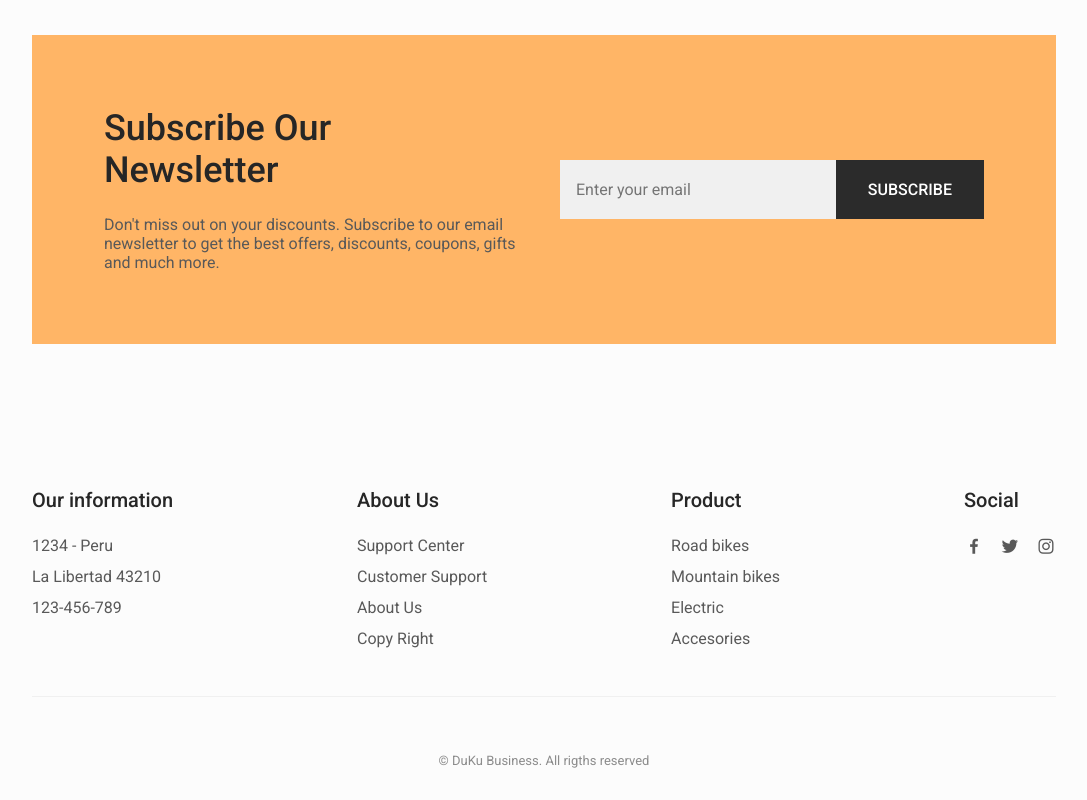
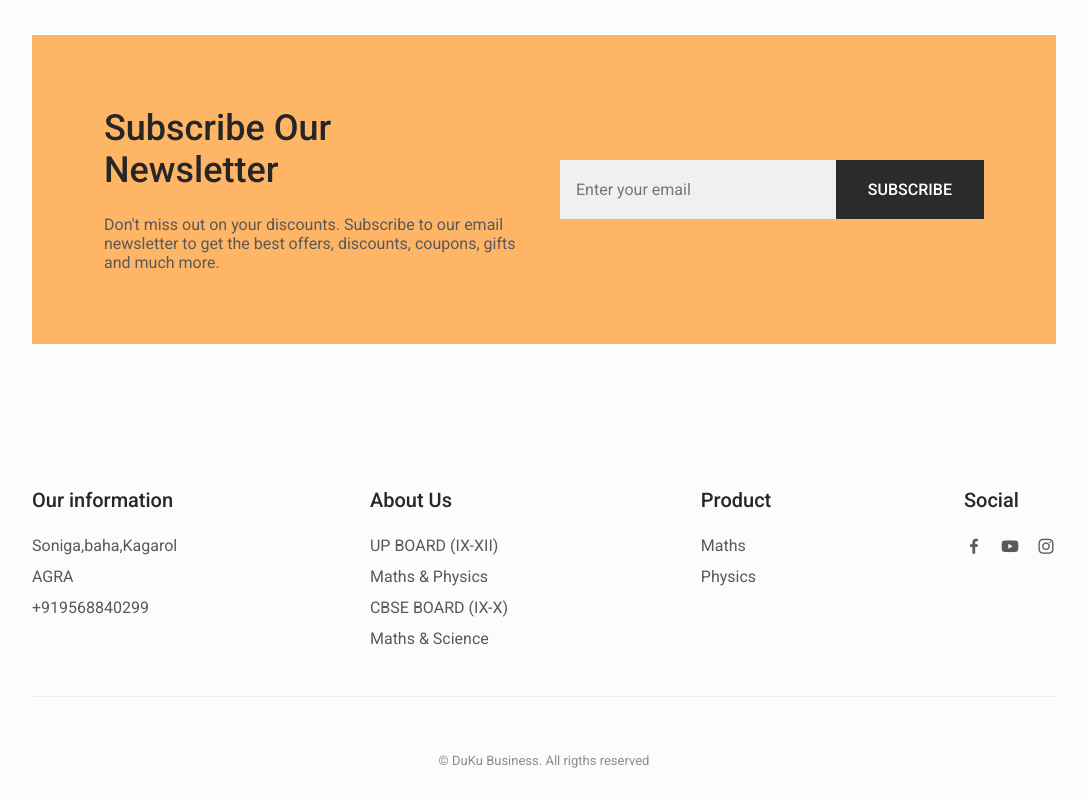
Before and after one commit to DevUpreti0/nmcoachingrealsite, a plain HTML site: page index.html in a window 1280 px wide. Shown: the part 4263-5063 px from the top of the page, without its empty margins (96-1183 px from the left). Drawn offline with nearby package versions, Linux system fonts and the light colour scheme.

Commit message:
Update index.html

```diff
--- a/index.html
+++ b/index.html
@@ -5,8 +5,8 @@
         <meta name="viewport" content="width=device-width, initial-scale=1.0">
 
         <!--=============== FAVICON ===============-->
-      <script async src="https://pagead2.googlesyndication.com/pagead/js/adsbygoogle.js?client=ca-pub-2157700419565527"
-     crossorigin="anonymous"></script>
+        <script async src="https://pagead2.googlesyndication.com/pagead/js/adsbygoogle.js?client=ca-pub-2157700419565527"
+        crossorigin="anonymous"></script>
 
         <!--=============== BOXICONS ===============-->
         <link rel="stylesheet" href="https://cdn.jsdelivr.net/npm/boxicons@latest/css/boxicons.min.css">
@@ -368,7 +368,7 @@
                                 <h3 class="testimonial__date">March 27. 2021</h3>
 
                                 <div class="testimonial__perfil">
-                                    <img src="assets/img/testimonial1.jpg" alt="" class="testimonial__perfil-img">
+                                    <img src="https://cdn.discordapp.com/attachments/933567614310027336/986199408846721064/WhatsApp_Image_2022-06-14_at_2.50.24_PM-removebg-preview.png" alt="" class="testimonial__perfil-img">
 
                                     <div class="testimonial__perfil-data">
                                         <span class="testimonial__perfil-name">Lee Doe</span>
@@ -529,9 +529,9 @@
                     <h3 class="footer__title">Our information</h3>
 
                     <ul class="footer__list">
-                        <li>1234 - Peru</li>
-                        <li>La Libertad 43210</li>
-                        <li>123-456-789</li>
+                        <li>Soniga,baha,Kagarol</li>
+                        <li>AGRA</li>
+                        <li>+919568840299</li>
                     </ul>
                 </div>
                 <div class="footer__content">
@@ -539,16 +539,16 @@
 
                     <ul class="footer__links">
                         <li>
-                            <a href="#" class="footer__link">Support Center</a>
+                            <a href="#" class="footer__link">UP BOARD (IX-XII)</a>
                         </li>
                         <li>
-                            <a href="#" class="footer__link">Customer Support</a>
+                            <a href="#" class="footer__link">Maths & Physics</a>
                         </li>
                         <li>
-                            <a href="#" class="footer__link">About Us</a>
+                            <a href="#" class="footer__link">CBSE BOARD (IX-X)</a>
                         </li>
                         <li>
-                            <a href="#" class="footer__link">Copy Right</a>
+                            <a href="#" class="footer__link">Maths & Science</a>
                         </li>
                     </ul>
                 </div>
@@ -558,16 +558,16 @@
 
                     <ul class="footer__links">
                         <li>
-                            <a href="#" class="footer__link">Road bikes</a>
+                            <a href="#" class="footer__link">Maths</a>
                         </li>
                         <li>
-                            <a href="#" class="footer__link">Mountain bikes</a>
+                            <a href="#" class="footer__link">Physics</a>
                         </li>
                         <li>
-                            <a href="#" class="footer__link">Electric</a>
+                            <a href="#" class="footer__link"></a>
                         </li>
                         <li>
-                            <a href="#" class="footer__link">Accesories</a>
+                            <a href="#" class="footer__link"></a>
                         </li>
                     </ul>
                 </div>
@@ -576,15 +576,15 @@
                     <h3 class="footer__title">Social</h3>
 
                     <ul class="footer__social">
-                        <a href="https://www.facebook.com/" target="_blank" class="footer__social-link">
+                        <a href="https://www.facebook.com/N.M.Dineshupreti" target="_blank" class="footer__social-link">
                             <i class='bx bxl-facebook'></i>
                         </a>
 
-                        <a href="https://twitter.com/" target="_blank" class="footer__social-link">
-                            <i class='bx bxl-twitter' ></i>
+                        <a href="https://www.youtube.com/c/NMCOACHING" target="_blank" class="footer__social-link">
+                            <i class='bx bxl-youtube' ></i>
                         </a>
 
-                        <a href="https://www.instagram.com/" target="_blank" class="footer__social-link">
+                        <a href="https://www.instagram.com/n.m.coaching/" target="_blank" class="footer__social-link">
                             <i class='bx bxl-instagram' ></i>
                         </a>
                     </ul>
```
